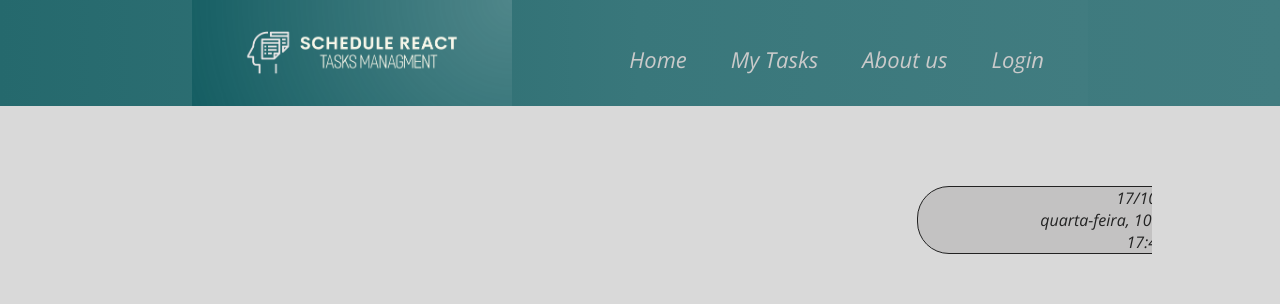
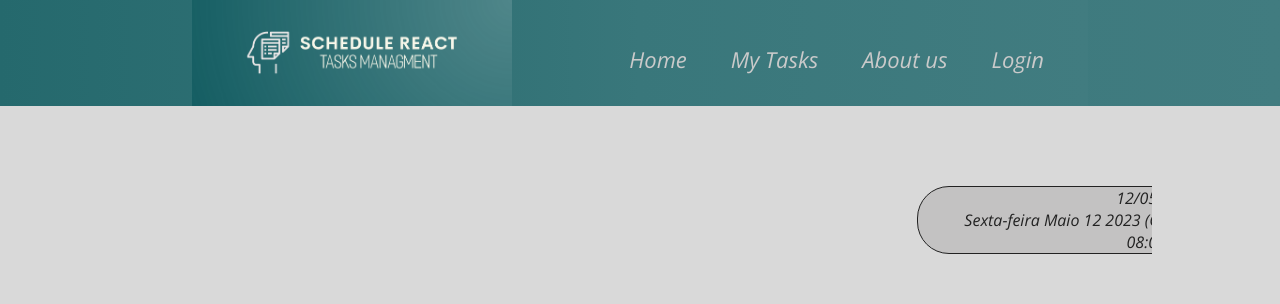
Before and after one commit to arturwatana/schedule-react, a React (Vite) app: page / in a window 1280 px wide. Shown: the top 304 px of the page. Built offline with nearby package versions, Linux system fonts and the light colour scheme; data requests are answered from the project's data file.

Commit message:
add: clock to homepage

```diff
--- /dev/null
+++ b/src/Components/layout/Clock/Clock.module.css
@@ -0,0 +1,10 @@
+.clock {
+  background-color: #c3c2c2;
+  border: 1px solid #222;
+  text-align: center;
+  border-radius: 2em;
+}
+
+.clock p {
+  color: #222;
+}
--- /dev/null
+++ b/src/Components/layout/Clock/Clock.tsx
@@ -0,0 +1,65 @@
+import { useState, useEffect } from "react";
+import { DateFormat } from "../../../utils/DateFormat/DateFormat";
+import styles from "./Clock.module.css";
+function Clock() {
+  const [todayDate, setTodayDate] = useState<string>();
+  const [fullDate, setFullDate] = useState<string>();
+  const [hour, setHour] = useState<string>();
+
+  const months: { [key: string]: string } = {
+    Jan: "Janeiro",
+    Feb: "Fevereiro",
+    Mar: "Marco",
+    Apr: "Abril",
+    May: "Maio",
+    Jun: "Junho",
+    Jul: "Julho",
+    Aug: "Agosto",
+    Sep: "Setembro",
+    Oct: "Outubro",
+    Nov: "Novembro",
+    Dev: "Dezembro",
+  };
+
+  const days: { [key: string]: string } = {
+    Mon: "Segunda-feira",
+    Tue: "Terca-feira",
+    Wed: "Quarta-feira",
+    Thu: "Quinta-feira",
+    Fri: "Sexta-feira",
+    Sat: "Sabado",
+    Sun: "Domingo",
+  };
+
+  useEffect(() => {
+    const interval = setInterval(() => {
+      const dateFormat = new DateFormat();
+      setTodayDate(dateFormat.formatNewDate(new Date()));
+      const dateSting = new Date().toString();
+      const full = dateSting.split(" ");
+      const dayOfWeek = full[0];
+      const month = full[1];
+      full[0] = days[dayOfWeek];
+      full[1] = months[month];
+      const hour = full[4];
+      setHour(hour);
+      full.splice(4, 2);
+      const fullDateFormated = full.join(" ");
+      setFullDate(fullDateFormated);
+    }, 1000);
+
+    return () => {
+      clearInterval(interval);
+    };
+  }, []);
+
+  return (
+    <div className={styles.clock}>
+      <p>{todayDate}</p>
+      <p>{fullDate}</p>
+      <p>{hour}</p>
+    </div>
+  );
+}
+
+export default Clock;
--- a/src/pages/Home/Home.tsx
+++ b/src/pages/Home/Home.tsx
@@ -3,6 +3,7 @@ import TimeCounter from "../../Components/TimeCounter/TimeCounter";
 import AddTaskForm from "../../Components/form/AddTaskForm";
 import Modal from "../../Components/form/Modal/Modal";
 import Select from "../../Components/form/Select/Select";
+import Clock from "../../Components/layout/Clock/Clock";
 import Loading from "../../Components/layout/Loading/Loading";
 import Notification from "../../Components/layout/Notification/Notification";
 import { Task } from "../../entities/Task/Task.entity";
@@ -267,7 +268,7 @@ function Home() {
         </div>
       </section>
       <div className={styles.menu}>
-        <TimeCounter />
+        <Clock />
         <AddTaskForm
           setNotification={setNotification}
           setUpdateScreen={setUpdateScreen}
```
